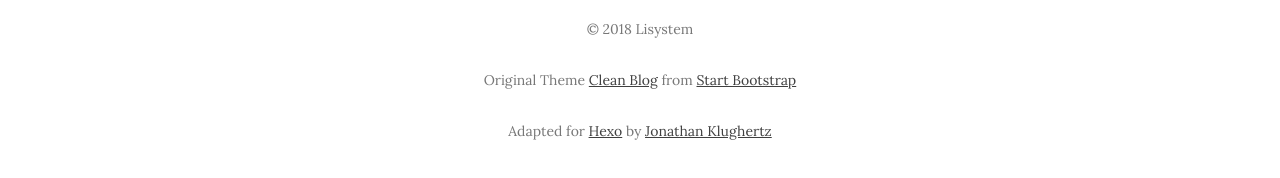
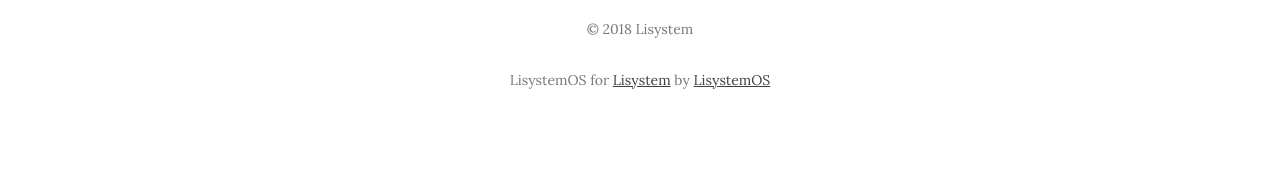
Before and after one commit to lisystem/lisystem.github.io, a plain HTML site: page 2018/05/25/iOS刺激战场辅助分析/index.html in a window 1280 px wide. Shown: the part 620-798 px from the top of the page. Drawn offline with nearby package versions, Linux system fonts and the light colour scheme.

Commit message:
Site updated: 2018-05-25 21:40:31

```diff
--- a/2018/05/25/iOS刺激战场辅助分析/index.html
+++ b/2018/05/25/iOS刺激战场辅助分析/index.html
@@ -226,8 +226,7 @@
 
                 </ul>
                 <p class="copyright text-muted">&copy; 2018 Lisystem<br></p>
-                <p class="copyright text-muted">Original Theme <a target="_blank" href="http://startbootstrap.com/template-overviews/clean-blog/">Clean Blog</a> from <a href="http://startbootstrap.com/" target="_blank">Start Bootstrap</a></p>
-                <p class="copyright text-muted">Adapted for <a target="_blank" href="https://hexo.io/">Hexo</a> by <a href="http://www.codeblocq.com/" target="_blank">Jonathan Klughertz</a></p>
+                <p class="copyright text-muted">LisystemOS for <a target="_blank" href="https://lisystem.github.io/">Lisystem</a> by <a href="https://lisystem.github.io/" target="_blank">LisystemOS</a></p>
             </div>
         </div>
     </div>
```
Also changed, not shown: archives/2018/05/index.html (+1 -2 lines), archives/2018/index.html (+1 -2 lines), archives/index.html (+1 -2 lines), index.html (+1 -2 lines).
